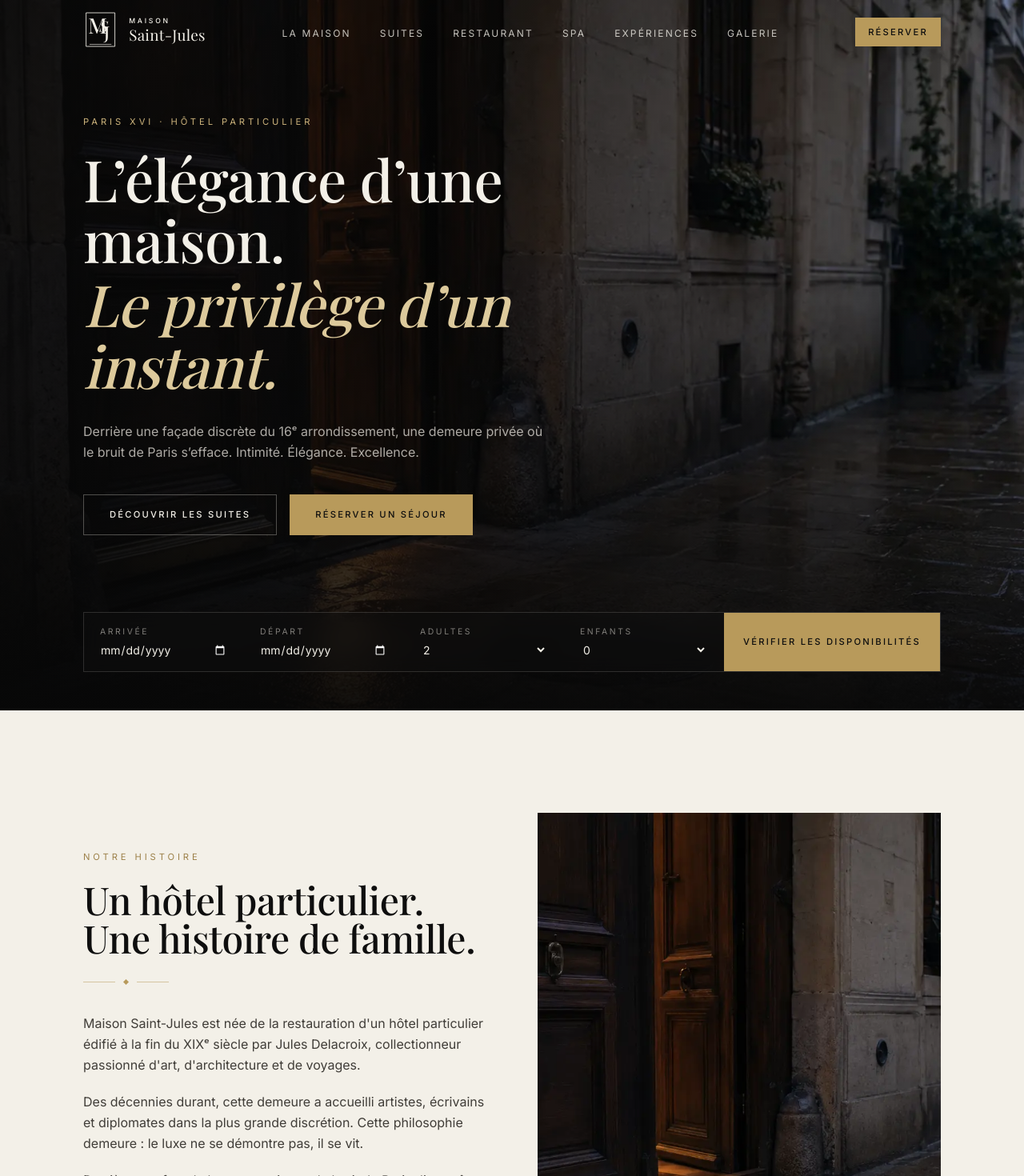
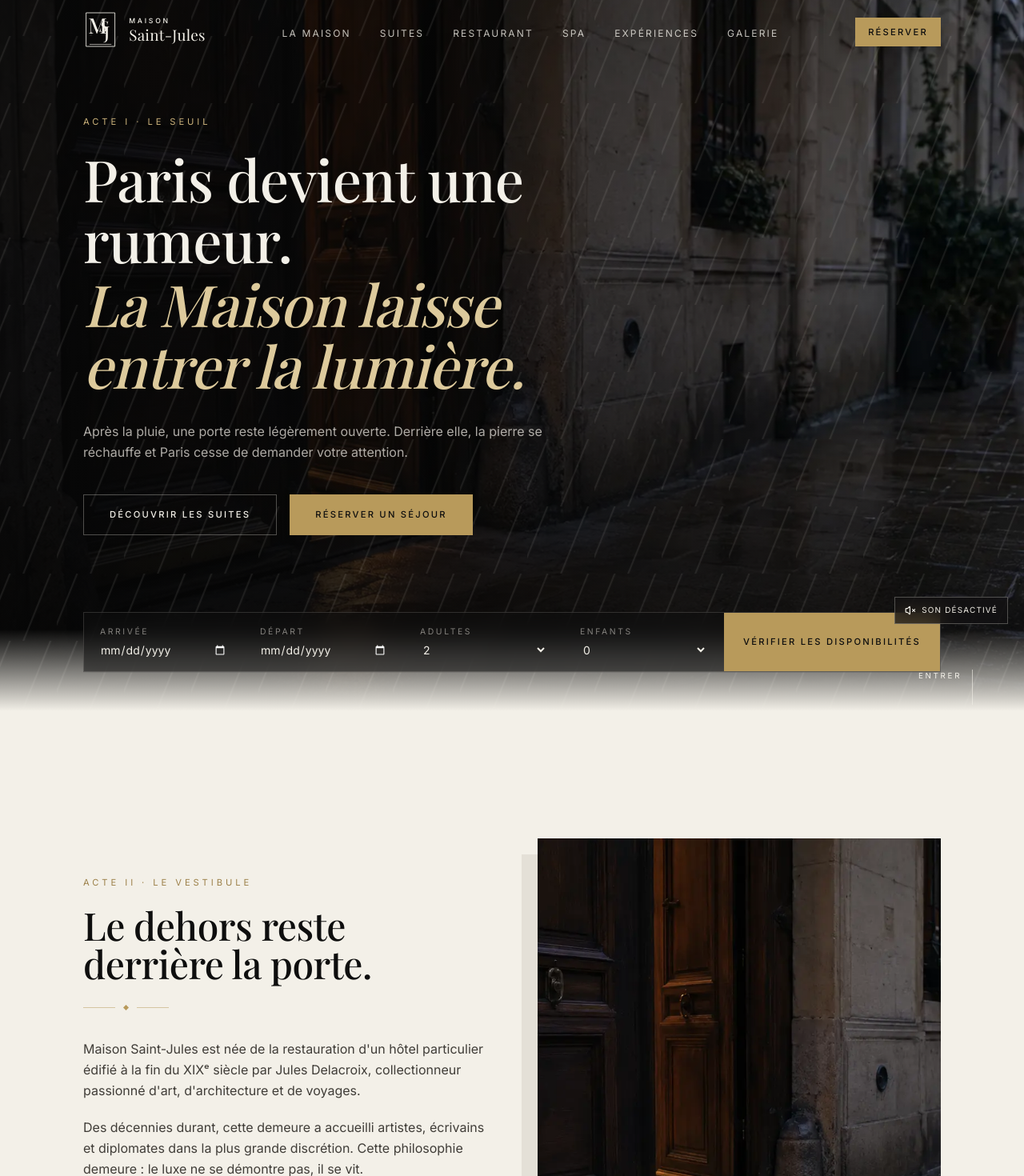
Before and after one commit to Monoru1/maison-saint-jules, a React (Vite) app: page / in a window 1280 px wide. Shown: the top 1470 px of the page at 80% size. Built offline with nearby package versions, Linux system fonts and the light colour scheme; a web font is replaced by a local one.

Commit message:
feat: chorégraphier le plan-séquence de Maison Saint-Jules

```diff
--- a/src/components/sections/Hero.tsx
+++ b/src/components/sections/Hero.tsx
@@ -3,14 +3,16 @@ import { SectionLabel } from '@/components/ui/SectionLabel';
 import { SmartLink } from '@/components/ui/SmartLink';
 import { buttonClasses } from '@/components/ui/button-variants';
 import { HOME_SECTIONS, ROUTES } from '@/config/routes';
-import { hotel } from '@/hotel/data';
 
 import { BookingBar } from './BookingBar';
 
 /** Hero immersif : première impression de la Maison. */
 export function Hero() {
   return (
-    <section className="bg-ink-950 text-ivory relative flex min-h-dvh flex-col justify-end overflow-hidden">
+    <section
+      data-scene="street"
+      className="cinematic-scene cinematic-street bg-ink-950 text-ivory relative flex min-h-dvh flex-col justify-end overflow-hidden"
+    >
       <div aria-hidden="true" className="absolute inset-0">
         <img
           src="/images/hotel/threshold-dawn.webp"
@@ -19,22 +21,22 @@ export function Hero() {
         />
         <div className="from-ink-950/85 via-ink-950/52 absolute inset-0 bg-gradient-to-r to-transparent" />
         <div className="from-ink-950/90 via-ink-950/22 absolute inset-x-0 bottom-0 h-2/3 bg-gradient-to-t to-transparent" />
+        <div className="cinematic-veil bg-ink-950/45 absolute inset-y-0 left-0 w-[48%]" />
+        <div className="cinematic-rain absolute inset-0" />
       </div>
 
       <Container className="relative z-10 pt-36 pb-12">
         <div className="max-w-2xl">
-          <SectionLabel tone="light">
-            Paris XVI · Hôtel particulier
-          </SectionLabel>
+          <SectionLabel tone="light">Acte I · Le seuil</SectionLabel>
           <h1 className="mt-6 text-5xl leading-[1.06] sm:text-6xl md:text-7xl">
-            L’élégance d’une maison.
+            Paris devient une rumeur.
             <span className="text-brass-300 mt-1 block italic">
-              Le privilège d’un instant.
+              La Maison laisse entrer la lumière.
             </span>
           </h1>
           <p className="text-ivory/70 mt-8 max-w-xl leading-relaxed">
-            Derrière une façade discrète du 16ᵉ arrondissement, une demeure
-            privée où le bruit de Paris s’efface. {hotel.tagline}
+            Après la pluie, une porte reste légèrement ouverte. Derrière elle,
+            la pierre se réchauffe et Paris cesse de demander votre attention.
           </p>
           <div className="mt-10 flex flex-col gap-4 sm:flex-row">
             <SmartLink
@@ -56,6 +58,9 @@ export function Hero() {
           <BookingBar />
         </div>
       </Container>
+      <span aria-hidden="true" className="cinematic-scene-cue">
+        Entrer
+      </span>
     </section>
   );
 }
--- a/src/components/sections/Restaurant.tsx
+++ b/src/components/sections/Restaurant.tsx
@@ -12,7 +12,8 @@ export function Restaurant() {
   return (
     <section
       id={HOME_SECTIONS.restaurant}
-      className="bg-ink-950 text-ivory py-24 md:py-32"
+      data-scene="table"
+      className="cinematic-scene cinematic-table bg-ink-950 text-ivory py-28 md:py-40"
     >
       <Container>
         <div className="grid gap-12 md:grid-cols-2 md:items-center md:gap-16">
@@ -21,7 +22,7 @@ export function Restaurant() {
           </Reveal>
 
           <Reveal delay={120}>
-            <SectionLabel tone="light">Le restaurant</SectionLabel>
+            <SectionLabel tone="light">Acte IV · La table</SectionLabel>
             <h2 className="mt-5 text-4xl md:text-5xl">{restaurant.name}</h2>
             <p className="text-brass-300 mt-3 font-sans text-sm tracking-[0.2em] uppercase">
               {restaurant.cuisine}
--- a/src/components/sections/Signature.tsx
+++ b/src/components/sections/Signature.tsx
@@ -9,15 +9,19 @@ import { maisonImage, motto, story } from '@/hotel/data';
 /** Section éditoriale — le récit fondateur de la Maison. */
 export function Signature() {
   return (
-    <section id={HOME_SECTIONS.signature} className="bg-ivory py-24 md:py-32">
+    <section
+      data-scene="vestibule"
+      id={HOME_SECTIONS.signature}
+      className="cinematic-scene cinematic-vestibule bg-ivory py-28 md:py-40"
+    >
       <Container>
         <div className="grid gap-12 md:grid-cols-2 md:items-center md:gap-16">
           <Reveal>
-            <SectionLabel>Notre histoire</SectionLabel>
+            <SectionLabel>Acte II · Le vestibule</SectionLabel>
             <h2 className="text-ink-900 mt-5 text-4xl md:text-5xl">
-              Un hôtel particulier.
+              Le dehors reste
               <br />
-              Une histoire de famille.
+              derrière la porte.
             </h2>
             <Ornament className="mt-7" />
             <div className="text-ink-600 mt-8 space-y-5 leading-relaxed">
@@ -31,7 +35,9 @@ export function Signature() {
           </Reveal>
 
           <Reveal delay={120}>
-            <Media image={maisonImage} aspect="aspect-[4/5]" />
+            <div className="cinematic-doorway">
+              <Media image={maisonImage} aspect="aspect-[4/5]" />
+            </div>
           </Reveal>
         </div>
       </Container>
--- a/src/components/sections/Spa.tsx
+++ b/src/components/sections/Spa.tsx
@@ -10,11 +10,12 @@ export function Spa() {
   return (
     <section
       id={HOME_SECTIONS.spa}
-      className="bg-foret-800 text-ivory py-24 md:py-32"
+      data-scene="baths"
+      className="cinematic-scene cinematic-baths bg-foret-800 text-ivory py-28 md:py-40"
     >
       <Container>
         <Reveal className="mx-auto max-w-2xl text-center">
-          <SectionLabel tone="light">Spa &amp; bien-être</SectionLabel>
+          <SectionLabel tone="light">Acte IV · Les bains</SectionLabel>
           <h2 className="mt-5 text-4xl md:text-5xl">Un écrin de sérénité</h2>
           <Ornament tone="light" className="mt-6" />
           <p className="text-ivory/70 mt-7 leading-relaxed">
--- a/src/components/sections/Suites.tsx
+++ b/src/components/sections/Suites.tsx
@@ -10,11 +10,12 @@ export function Suites() {
   return (
     <section
       id={HOME_SECTIONS.suites}
-      className="bg-ivory-muted py-24 md:py-32"
+      data-scene="rooms"
+      className="cinematic-scene cinematic-rooms bg-ivory-muted py-28 md:py-40"
     >
       <Container>
         <div className="mx-auto max-w-2xl text-center">
-          <SectionLabel>Séjourner</SectionLabel>
+          <SectionLabel>Acte III · Les pièces</SectionLabel>
           <h2 className="text-ink-900 mt-5 text-4xl md:text-5xl">
             Suites &amp; Chambres
           </h2>
--- /dev/null
+++ b/src/components/ui/SoundControl.tsx
@@ -0,0 +1,22 @@
+import { Volume2, VolumeX } from 'lucide-react';
+import { useState } from 'react';
+
+/** Explicit consent placeholder for the layered sound design; never autoplay. */
+export function SoundControl() {
+  const [enabled, setEnabled] = useState(false);
+  return (
+    <button
+      type="button"
+      aria-pressed={enabled}
+      onClick={() => setEnabled((value) => !value)}
+      className="cinematic-sound-control"
+    >
+      {enabled ? (
+        <Volume2 className="size-3.5" />
+      ) : (
+        <VolumeX className="size-3.5" />
+      )}
+      <span>Son {enabled ? 'activé' : 'désactivé'}</span>
+    </button>
+  );
+}
--- a/src/components/ui/index.ts
+++ b/src/components/ui/index.ts
@@ -8,4 +8,5 @@ export { Media } from './Media';
 export { Ornament } from './Ornament';
 export { Reveal } from './Reveal';
 export { SectionLabel } from './SectionLabel';
+export { SoundControl } from './SoundControl';
 export { SmartLink } from './SmartLink';
--- /dev/null
+++ b/src/hooks/useCinematicJourney.ts
@@ -0,0 +1,50 @@
+import { useEffect, useRef } from 'react';
+
+/** Native scroll only; CSS consumes one progress variable and scene states. */
+export function useCinematicJourney() {
+  const ref = useRef<HTMLElement>(null);
+  useEffect(() => {
+    const root = ref.current;
+    if (
+      !root ||
+      (typeof window.matchMedia === 'function' &&
+        window.matchMedia('(prefers-reduced-motion: reduce)').matches) ||
+      typeof IntersectionObserver === 'undefined'
+    )
+      return;
+    let frame = 0;
+    const scenes = Array.from(
+      root.querySelectorAll<HTMLElement>('[data-scene]'),
+    );
+    const update = () => {
+      frame = 0;
+      const range = document.documentElement.scrollHeight - window.innerHeight;
+      root.style.setProperty(
+        '--journey-progress',
+        String(range ? window.scrollY / range : 0),
+      );
+    };
+    const request = () => {
+      if (!frame) frame = requestAnimationFrame(update);
+    };
+    const observer = new IntersectionObserver(
+      (entries) => {
+        entries.forEach((entry) =>
+          entry.target.toggleAttribute('data-active', entry.isIntersecting),
+        );
+      },
+      { threshold: 0.42 },
+    );
+    scenes.forEach((scene) => observer.observe(scene));
+    update();
+    addEventListener('scroll', request, { passive: true });
+    addEventListener('resize', request, { passive: true });
+    return () => {
+      if (frame) cancelAnimationFrame(frame);
+      observer.disconnect();
+      removeEventListener('scroll', request);
+      removeEventListener('resize', request);
+    };
+  }, []);
+  return ref;
+}
--- a/src/pages/Home.tsx
+++ b/src/pages/Home.tsx
@@ -1,4 +1,5 @@
 import { Seo } from '@/components/seo';
+import { SoundControl } from '@/components/ui/SoundControl';
 import {
   Experiences,
   Gallery,
@@ -10,20 +11,25 @@ import {
   Suites,
 } from '@/components/sections';
 import { pageMeta } from '@/config/seo';
+import { useCinematicJourney } from '@/hooks/useCinematicJourney';
 
 /** Page d'accueil immersive — composition des sections de la Maison. */
 export function Home() {
+  const journeyRef = useCinematicJourney();
   return (
     <>
       <Seo {...pageMeta.home} />
+      <main ref={journeyRef} className="cinematic-journey">
+        <SoundControl />
         <Hero />
         <Signature />
         <Suites />
         <Restaurant />
         <Spa />
         <Experiences />
+        <Gallery />
         <ReservationTeaser />
-      <Gallery />
+      </main>
     </>
   );
 }
--- a/src/styles/globals.css
+++ b/src/styles/globals.css
@@ -115,6 +115,232 @@
   }
 }
 
+/* Plan-séquence public : les scènes se raccordent par matière et lumière,
+   sans verrouiller le scroll natif. */
+@layer components {
+  .cinematic-journey {
+    --journey-progress: 0;
+    position: relative;
+    overflow: clip;
+  }
+
+  .cinematic-scene {
+    position: relative;
+    isolation: isolate;
+  }
+  .cinematic-scene::after {
+    position: absolute;
+    z-index: 2;
+    right: 0;
+    bottom: -1px;
+    left: 0;
+    height: clamp(3rem, 8vw, 8rem);
+    pointer-events: none;
+    content: '';
+  }
+  .cinematic-street::after {
+    background: linear-gradient(to bottom, transparent, #f3f0e8);
+  }
+  .cinematic-vestibule::after {
+    background: linear-gradient(to bottom, transparent, #ebe7db);
+  }
+  .cinematic-rooms::after {
+    background: linear-gradient(to bottom, transparent, #070707);
+  }
+  .cinematic-table::after {
+    background: linear-gradient(to bottom, transparent, #1f2f24);
+  }
+  .cinematic-baths::after {
+    background: linear-gradient(to bottom, transparent, #f3f0e8);
+  }
+  .cinematic-garden::after {
+    background: linear-gradient(to bottom, transparent, #070707);
+  }
+  .cinematic-night::after {
+    display: none;
+  }
+
+  .cinematic-street > div > img {
+    transform: scale(1.08);
+    transition: transform 2.4s var(--ease-suave);
+  }
+  .cinematic-street[data-active] > div > img {
+    transform: scale(1.015);
+  }
+  .cinematic-veil {
+    transform-origin: left center;
+    transition:
+      transform 2s var(--ease-suave),
+      opacity 1.5s var(--ease-suave);
+  }
+  .cinematic-street[data-active] .cinematic-veil {
+    opacity: 0.25;
+    transform: scaleX(0.72);
+  }
+  .cinematic-rain {
+    opacity: 0.22;
+    background-image: repeating-linear-gradient(
+      112deg,
+      transparent 0 22px,
+      rgba(243, 240, 232, 0.38) 23px 24px,
+      transparent 25px 47px
+    );
+    background-size: 84px 84px;
+    animation: cinematic-rain 1.25s linear infinite;
+    mix-blend-mode: screen;
+    pointer-events: none;
+  }
+  .cinematic-scene-cue {
+    position: absolute;
+    right: clamp(1.5rem, 5vw, 5rem);
+    bottom: 2.2rem;
+    z-index: 3;
+    font-size: 0.61rem;
+    letter-spacing: 0.28em;
+    text-transform: uppercase;
+  }
+  .cinematic-scene-cue::after {
+    display: inline-block;
+    width: 1px;
+    height: 2.7rem;
+    margin: 0 0 -2rem 0.8rem;
+    background: currentColor;
+    content: '';
+    opacity: 0.6;
+  }
+  .cinematic-doorway {
+    overflow: hidden;
+    box-shadow: -1.25rem 1.25rem 0 rgba(58, 41, 32, 0.08);
+  }
+  .cinematic-doorway img {
+    transition:
+      transform 1.8s var(--ease-suave),
+      filter 1.8s var(--ease-suave);
+    transform: scale(1.06);
+    filter: saturate(0.75) sepia(0.08);
+  }
+  .cinematic-vestibule[data-active] .cinematic-doorway img {
+    transform: scale(1);
+    filter: saturate(1) sepia(0);
+  }
+  .cinematic-rooms .group,
+  .cinematic-rooms article {
+    transition: transform 900ms var(--ease-suave);
+  }
+  .cinematic-rooms[data-active] article:nth-child(2) {
+    transform: translateY(-1.4rem);
+  }
+  .cinematic-table::before,
+  .cinematic-baths::before,
+  .cinematic-garden::before,
+  .cinematic-night::before {
+    position: absolute;
+    z-index: 1;
+    inset: 0;
+    pointer-events: none;
+    content: '';
+  }
+  .cinematic-table::before {
+    background: radial-gradient(
+      circle at 18% 30%,
+      rgba(184, 154, 91, 0.19),
+      transparent 24%
+    );
+  }
+  .cinematic-baths::before {
+    background:
+      radial-gradient(
+        ellipse at 50% 0%,
+        rgba(221, 202, 156, 0.14),
+        transparent 47%
+      ),
+      repeating-radial-gradient(
+        ellipse at 70% 120%,
+        rgba(243, 240, 232, 0.045) 0 2px,
+        transparent 3px 15px
+      );
+    animation: cinematic-water 11s ease-in-out infinite alternate;
+  }
+  .cinematic-garden::before {
+    background: linear-gradient(
+      110deg,
+      rgba(59, 74, 62, 0.18),
+      transparent 40%,
+      rgba(184, 154, 91, 0.12)
+    );
+    mix-blend-mode: multiply;
+  }
+  .cinematic-night::before {
+    background: radial-gradient(
+      circle at 52% 4%,
+      rgba(184, 154, 91, 0.2),
+      transparent 34%
+    );
+  }
+  .cinematic-sound-control {
+    position: fixed;
+    z-index: 60;
+    right: 1.25rem;
+    bottom: 1.25rem;
+    display: flex;
+    align-items: center;
+    gap: 0.45rem;
+    border: 1px solid rgba(243, 240, 232, 0.28);
+    background: rgba(18, 17, 18, 0.72);
+    padding: 0.55rem 0.75rem;
+    color: #f3f0e8;
+    font-size: 0.62rem;
+    letter-spacing: 0.12em;
+    text-transform: uppercase;
+    backdrop-filter: blur(12px);
+  }
+  .cinematic-sound-control:hover {
+    border-color: rgba(221, 202, 156, 0.8);
+    color: #ddca9c;
+  }
+  @keyframes cinematic-rain {
+    to {
+      background-position: -24px 84px;
+    }
+  }
+  @keyframes cinematic-water {
+    to {
+      transform: translate3d(-1.5%, 1%, 0) scale(1.04);
+    }
+  }
+
+  @media (max-width: 767px) {
+    .cinematic-scene::after {
+      height: 3.5rem;
+    }
+    .cinematic-rain {
+      opacity: 0.14;
+    }
+    .cinematic-rooms[data-active] article:nth-child(2) {
+      transform: none;
+    }
+    .cinematic-sound-control {
+      right: 0.75rem;
+      bottom: 0.75rem;
+    }
+  }
+  @media (prefers-reduced-motion: reduce) {
+    .cinematic-rain,
+    .cinematic-baths::before {
+      animation: none;
+    }
+    .cinematic-street > div > img,
+    .cinematic-doorway img,
+    .cinematic-veil {
+      transition: none;
+      transform: none;
+    }
+    .cinematic-veil {
+      opacity: 0.28;
+    }
+  }
+}
+
 @layer base {
   /* Révélation au défilement — active uniquement si JavaScript est présent. */
   .js [data-reveal] {
```
Also changed, not shown: src/components/sections/Gallery.tsx (+7 -3 lines), src/components/sections/ReservationTeaser.tsx (+6 -7 lines), 1 other file (tests, documents, lock files or other folders). Lines whose indentation alone changed are shown as unchanged.
